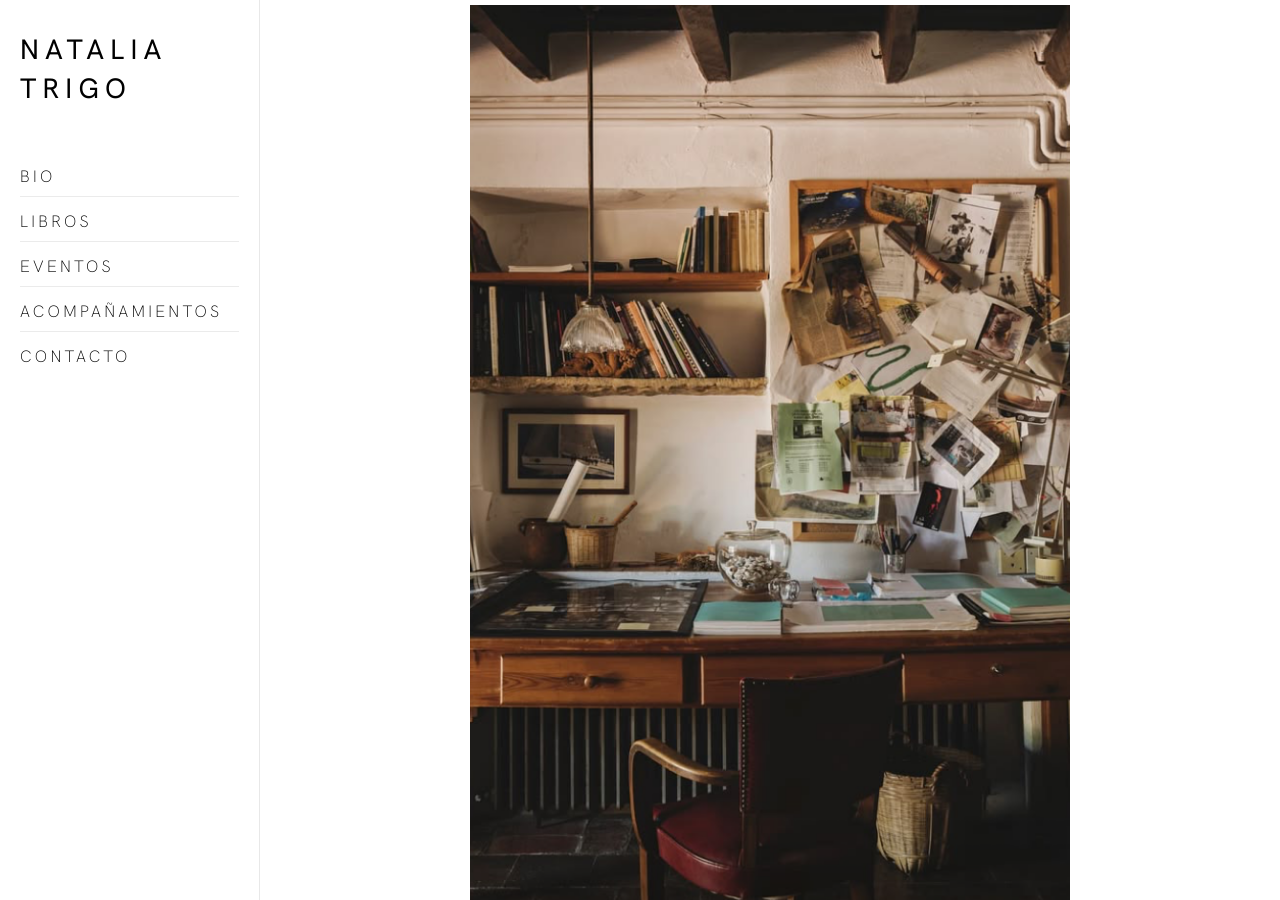
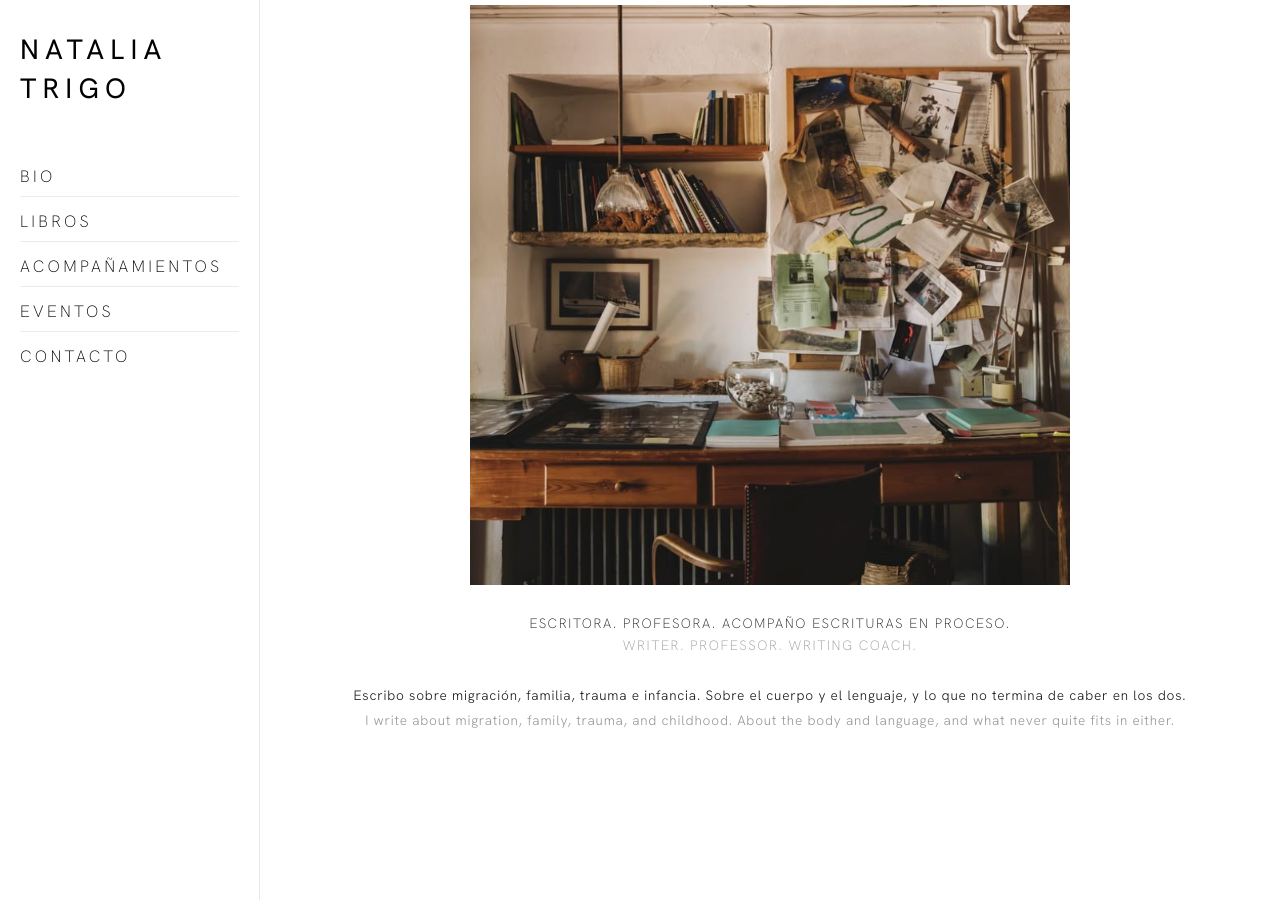
Before and after one commit to nat-duble/nataliatrigo.com, a Jekyll site: the page built from index.html, in a window 1280 px wide and 900 px high. Built offline with Jekyll 4.4.1, drawn with Linux system fonts in a browser that asks for light colours; nearby versions of some CDN libraries; the list of posts is cut into pages by our own code.

Commit message:
Reorder menu and shrink home image to 65vh

```diff
--- a/_data/settings.yml
+++ b/_data/settings.yml
@@ -9,8 +9,8 @@ google-ID: ''
 menu:
 - {name: 'Bio',                url: 'bio'}
 - {name: 'Libros',             url: 'books'}
+- {name: 'Acompañamientos',    url: 'acompanamientos'}
 - {name: 'Eventos',            url: 'events'}
-- {name: 'Acompañamientos',    url: 'acompanamientos'}
 - {name: 'Contacto',           url: 'contact'}
 
 # Available social icons are powered by Font Awesome, so you can use any icon that they offer
--- a/_sass/_home.scss
+++ b/_sass/_home.scss
@@ -3,7 +3,7 @@
 }
 
 .home-image {
-  height: 100vh;
+  height: 65vh;
   overflow: hidden;
 
   img {
```
